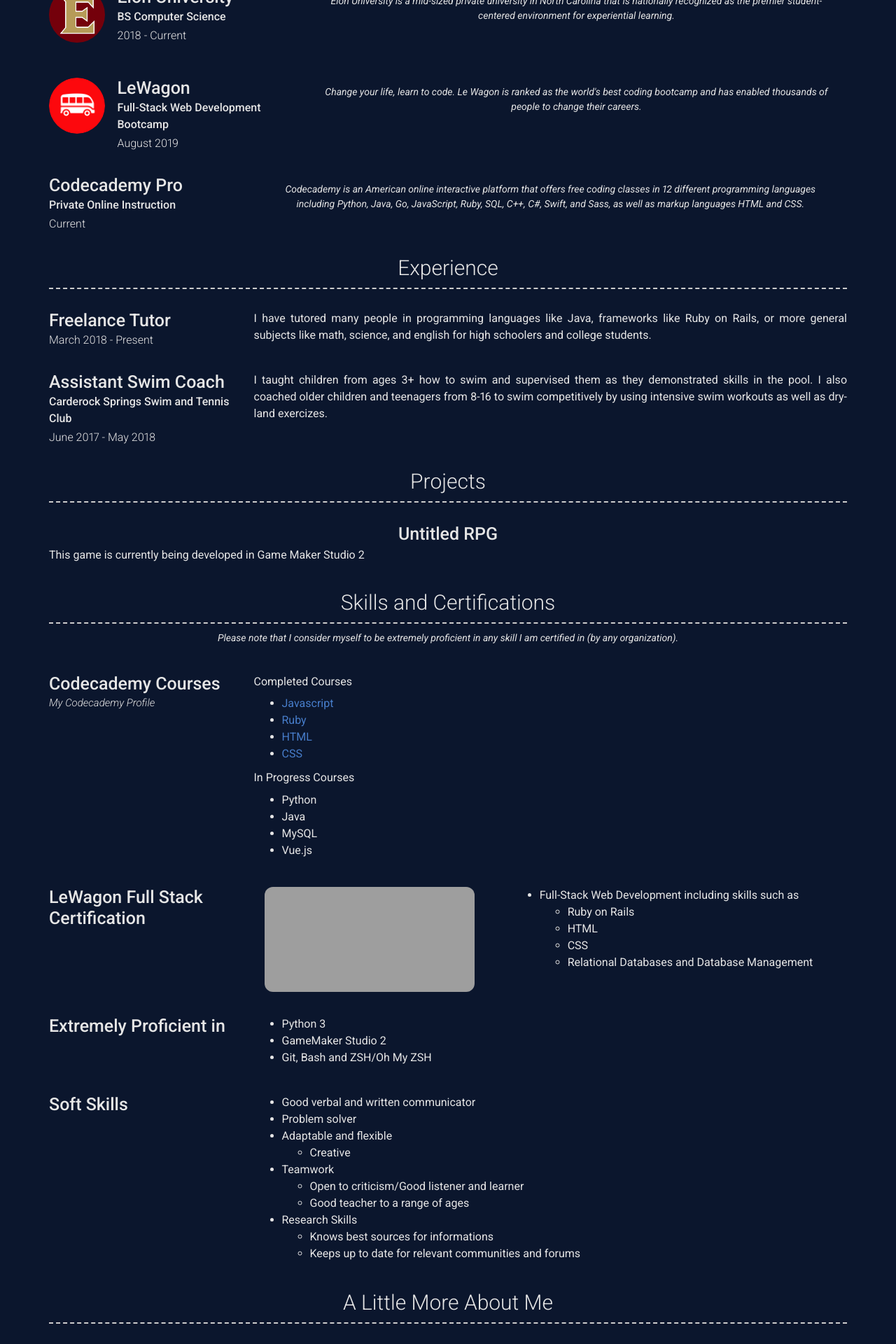
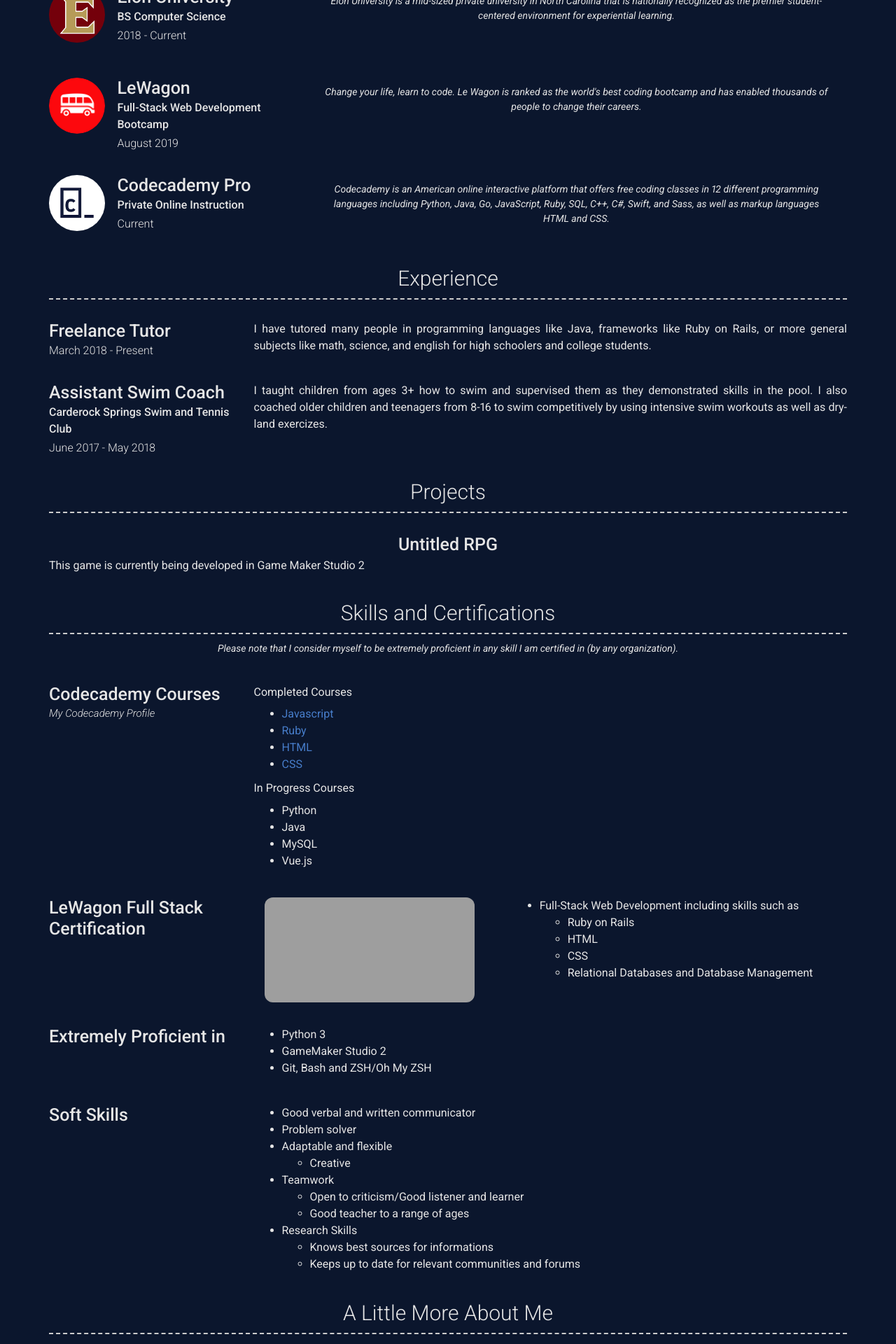
Before and after one commit to kyle-and-error/kyle-and-error.github.io, a Jekyll site: the page built from index.md, in a window 1280 px wide. Shown: the part 714-2634 px from the top of the page at 70% size. Built offline with Jekyll 4.4.1, drawn with Linux system fonts in a browser that asks for light colours; nearby versions of some CDN libraries; grey boxes are pictures that could not be loaded.

Commit message:
codecademy image

```diff
--- a/_config.yml
+++ b/_config.yml
@@ -81,6 +81,7 @@
       - layout: left
         title: Codecademy Pro
         caption: Current
+        image: images/codecademy.png
         sub_title: Private Online Instruction
         # location: Online
         quote: >
```
